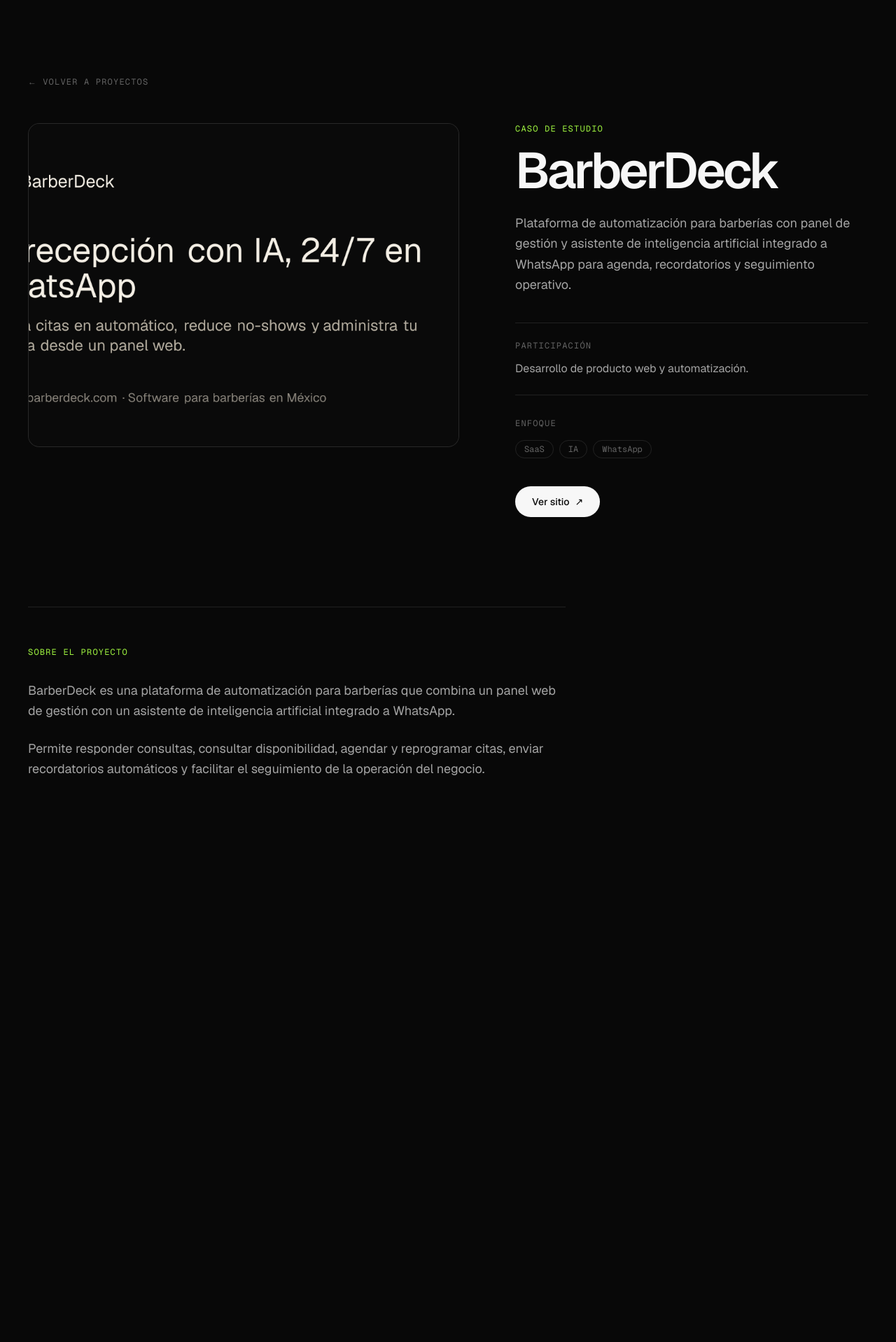
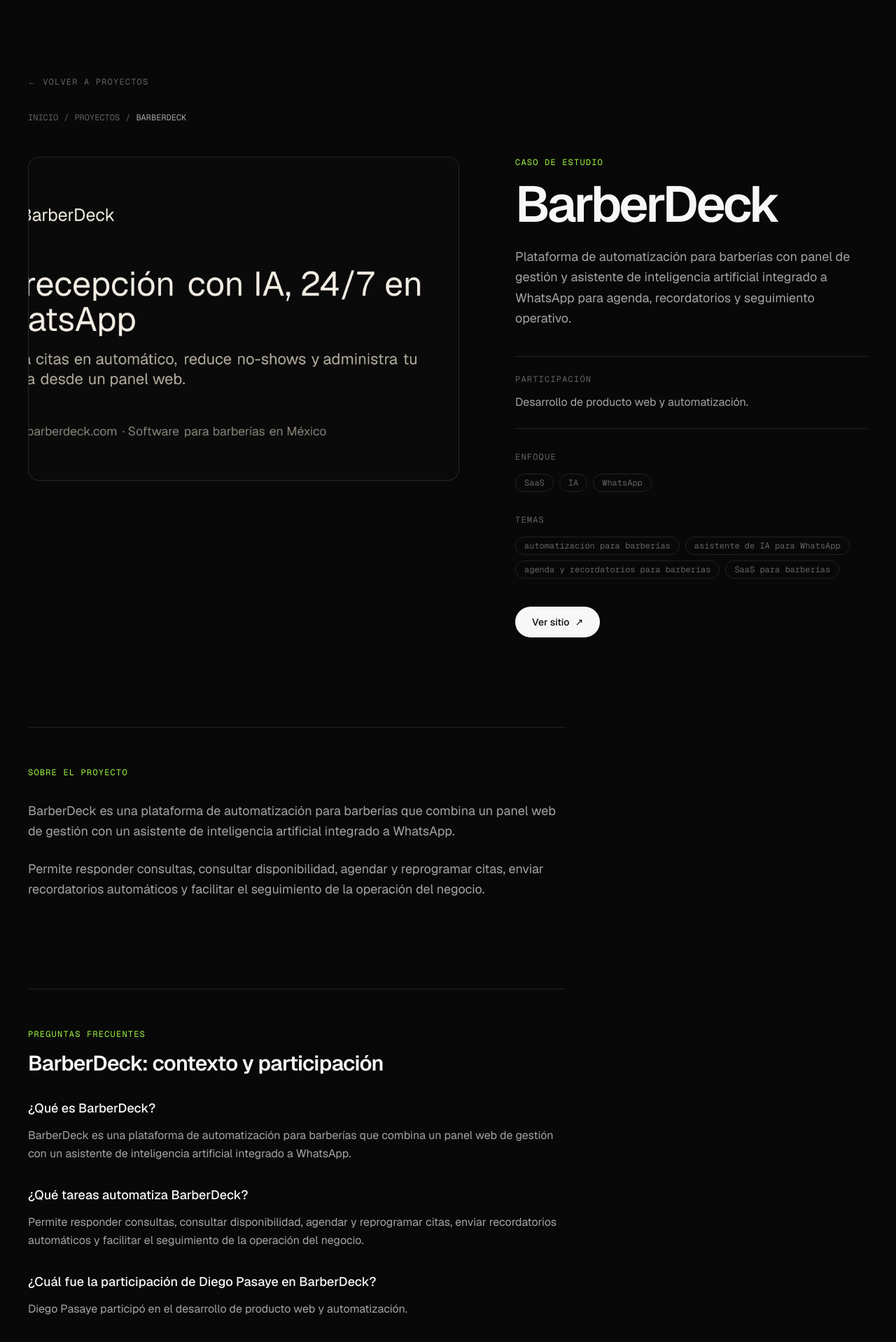
Before and after one commit to DiegoPasaye/portafolio, a Next.js app: page /barberdeck in a window 1280 px wide. Shown: the part 40-1958 px from the top of the page at 70% size. Before the commit the page ends 1297 px from the top, so only its background shows below. Built offline with nearby package versions, Linux system fonts and the light colour scheme.

Commit message:
SEO Upgrade

```diff
--- a/src/app/[slug]/page.tsx
+++ b/src/app/[slug]/page.tsx
@@ -20,17 +20,18 @@
 
   if (!project) return {}
 
-  const title = `${project.name} | Diego Pasaye`
+  const title = project.seoTitle
   const url = `/${project.slug}`
 
   return {
     title,
-    description: project.summary,
+    description: project.seoDescription,
+    keywords: project.keyPhrases,
     alternates: { canonical: url },
     openGraph: {
       type: 'website',
       title,
-      description: project.summary,
+      description: project.seoDescription,
       url,
       siteName: SITE_NAME,
       locale: 'es_MX',
@@ -39,7 +40,7 @@
     twitter: {
       card: 'summary_large_image',
       title,
-      description: project.summary,
+      description: project.seoDescription,
       images: [{ url: project.image, alt: `${project.name} — Diego Pasaye` }],
     },
   }
@@ -61,6 +62,7 @@
         url: canonicalUrl,
         name: `${project.name} | Diego Pasaye`,
         description: project.summary,
+        keywords: project.keyPhrases,
         inLanguage: 'es-MX',
         isPartOf: { '@id': `${SITE_URL}/#website` },
         mainEntity: { '@id': `${canonicalUrl}#project` },
@@ -75,6 +77,42 @@
         inLanguage: 'es-MX',
         author: { '@id': `${SITE_URL}/#person` },
         mainEntityOfPage: { '@id': `${canonicalUrl}#webpage` },
+      },
+      {
+        '@type': 'BreadcrumbList',
+        '@id': `${canonicalUrl}#breadcrumb`,
+        itemListElement: [
+          {
+            '@type': 'ListItem',
+            position: 1,
+            name: 'Inicio',
+            item: SITE_URL,
+          },
+          {
+            '@type': 'ListItem',
+            position: 2,
+            name: 'Proyectos',
+            item: `${SITE_URL}/#projects`,
+          },
+          {
+            '@type': 'ListItem',
+            position: 3,
+            name: project.name,
+            item: canonicalUrl,
+          },
+        ],
+      },
+      {
+        '@type': 'FAQPage',
+        '@id': `${canonicalUrl}#faq`,
+        mainEntity: project.faqs.map((faq) => ({
+          '@type': 'Question',
+          name: faq.question,
+          acceptedAnswer: {
+            '@type': 'Answer',
+            text: faq.answer,
+          },
+        })),
       },
     ],
   }
@@ -92,6 +130,20 @@
         <span>←</span>
         VOLVER A PROYECTOS
       </Link>
+
+      <nav aria-label="Ruta de navegación" className="mt-8 flex gap-2 font-mono text-xs text-faint">
+        <Link href="/" className="hover:text-fg">
+          INICIO
+        </Link>
+        <span aria-hidden="true">/</span>
+        <Link href="/#projects" className="hover:text-fg">
+          PROYECTOS
+        </Link>
+        <span aria-hidden="true">/</span>
+        <span aria-current="page" className="text-muted">
+          {project.name.toUpperCase()}
+        </span>
+      </nav>
 
       <div className="mt-12 grid gap-12 lg:grid-cols-[1.1fr_0.9fr] lg:items-start lg:gap-20">
         <div className="overflow-hidden rounded-2xl border border-line bg-surface">
@@ -128,6 +180,17 @@
             </div>
           </div>
 
+          <div className="mt-8">
+            <p className="font-mono text-xs tracking-widest text-faint">TEMAS</p>
+            <ul className="mt-4 flex flex-wrap gap-2" aria-label={`Temas de ${project.name}`}>
+              {project.keyPhrases.map((phrase) => (
+                <li key={phrase} className="rounded-full border border-line px-3 py-1 font-mono text-xs text-faint">
+                  {phrase}
+                </li>
+              ))}
+            </ul>
+          </div>
+
           {project.demo ? (
             <a
               href={project.demo}
@@ -150,6 +213,21 @@
           ))}
         </div>
       </section>
+
+      <section className="mt-20 max-w-3xl border-t border-line pt-10 md:mt-32 md:pt-14" aria-labelledby="project-faqs">
+        <p className="font-mono text-xs tracking-widest text-accent">PREGUNTAS FRECUENTES</p>
+        <h2 id="project-faqs" className="mt-4 text-3xl font-semibold tracking-tight">
+          {project.name}: contexto y participación
+        </h2>
+        <dl className="mt-8 space-y-8">
+          {project.faqs.map((faq) => (
+            <div key={faq.question}>
+              <dt className="text-lg font-medium">{faq.question}</dt>
+              <dd className="mt-3 leading-relaxed text-muted">{faq.answer}</dd>
+            </div>
+          ))}
+        </dl>
+      </section>
     </main>
   )
 }
--- a/src/app/components/FAQ.tsx
+++ b/src/app/components/FAQ.tsx
@@ -6,7 +6,7 @@
 const faqs = [
   {
     q: '¿Quién es Diego Pasaye?',
-    a: 'Diego Pasaye es Desarrollador Full Stack y recién egresado de Ingeniería en Tecnologías de la Información por la Universidad Tecnológica de Morelia. Construye productos web con React, Next.js, TypeScript, Python, FastAPI e inteligencia artificial.',
+    a: 'Diego Pasaye es Desarrollador Full Stack con más de 18 meses de experiencia profesional y egresado de Ingeniería en Tecnologías de la Información por la Universidad Tecnológica de Morelia. Construye productos web con React, Next.js, TypeScript, Python, FastAPI e inteligencia artificial.',
   },
   {
     q: '¿Qué productos desarrolla Diego Pasaye?',
--- a/src/app/components/Hero.tsx
+++ b/src/app/components/Hero.tsx
@@ -111,7 +111,7 @@
       <div className="flex flex-col gap-10">
         <div className="flex flex-col gap-8 md:flex-row md:items-end md:justify-between">
           <p data-fade className="max-w-lg text-pretty text-sm leading-relaxed text-muted md:text-base">
-            Desarrollador Full Stack y recién egresado de Ingeniería en Tecnologías de la Información.
+            Desarrollador Full Stack con más de 18 meses de experiencia profesional y egresado de Ingeniería en Tecnologías de la Información.
             Construyo productos web para los sectores de construcción, comercio electrónico y gobierno.
           </p>
           <div data-fade className="flex shrink-0 gap-3">
--- a/src/app/components/JsonLd.tsx
+++ b/src/app/components/JsonLd.tsx
@@ -24,7 +24,7 @@
       // image: add once a real hosted headshot exists in /public (boosts knowledge-panel eligibility).
       jobTitle: 'Desarrollador Full Stack',
       description:
-        'Desarrollador Full Stack y recién egresado de Ingeniería en Tecnologías de la Información, con experiencia en productos web para construcción, comercio electrónico y gobierno.',
+        'Desarrollador Full Stack con más de 18 meses de experiencia profesional y egresado de Ingeniería en Tecnologías de la Información, con experiencia en productos web para construcción, comercio electrónico y gobierno.',
       email: 'mailto:pasayealvarado@gmail.com',
       knowsLanguage: ['es-MX', 'en'],
       address: {
@@ -143,7 +143,7 @@
           name: '¿Quién es Diego Pasaye?',
           acceptedAnswer: {
             '@type': 'Answer',
-            text: 'Diego Pasaye es Desarrollador Full Stack y recién egresado de Ingeniería en Tecnologías de la Información por la Universidad Tecnológica de Morelia. Construye productos web con React, Next.js, TypeScript, Python, FastAPI e inteligencia artificial.',
+            text: 'Diego Pasaye es Desarrollador Full Stack con más de 18 meses de experiencia profesional y egresado de Ingeniería en Tecnologías de la Información por la Universidad Tecnológica de Morelia. Construye productos web con React, Next.js, TypeScript, Python, FastAPI e inteligencia artificial.',
           },
         },
         {
--- a/src/app/data.ts
+++ b/src/app/data.ts
@@ -25,7 +25,7 @@
 export const stats = [
   { value: 4, suffix: '', label: 'PROYECTOS DESTACADOS' },
   { value: 3, suffix: '', label: 'SECTORES' },
-  { value: 2024, suffix: '', label: 'PRIMERA EXPERIENCIA' },
+  { value: 18, suffix: '+', label: 'MESES DE EXPERIENCIA' },
 ]
 
 export const skills = [
@@ -40,9 +40,13 @@
   name: string
   image: string
   summary: string
+  seoTitle: string
+  seoDescription: string
+  keyPhrases: string[]
   overview: string[]
   role: string
   tools: string[]
+  faqs: Array<{ question: string; answer: string }>
   demo?: string
 }
 
@@ -53,12 +57,37 @@
     image: '/licitaProject.png',
     summary:
       'Plataforma full stack desarrollada en equipo para centralizar información, estructurar flujos de trabajo y aplicar inteligencia artificial en la preparación documental de licitaciones de obra pública.',
+    seoTitle: 'Licita: automatización de licitaciones con IA | Diego Pasaye',
+    seoDescription:
+      'Caso de estudio de Licita: plataforma desarrollada en equipo para automatizar y organizar la preparación documental de licitaciones de obra pública con inteligencia artificial.',
+    keyPhrases: [
+      'automatización de licitaciones',
+      'licitaciones de obra pública',
+      'inteligencia artificial para licitaciones',
+      'preparación documental de licitaciones',
+    ],
     overview: [
       'Licita es una plataforma full stack desarrollada en equipo para centralizar información y estructurar flujos de trabajo de licitaciones de obra pública.',
       'El proyecto aplica inteligencia artificial en la preparación documental para apoyar la organización de propuestas económicas, técnicas y legales.',
     ],
     role: 'Desarrollo Full Stack en equipo.',
     tools: ['React', 'Next.js', 'TypeScript', 'Python', 'FastAPI', 'IA'],
+    faqs: [
+      {
+        question: '¿Qué es Licita?',
+        answer:
+          'Licita es una plataforma full stack desarrollada en equipo para centralizar información y estructurar flujos de trabajo de licitaciones de obra pública.',
+      },
+      {
+        question: '¿Qué procesos apoya Licita?',
+        answer:
+          'El proyecto aplica inteligencia artificial en la preparación documental para apoyar la organización de propuestas económicas, técnicas y legales.',
+      },
+      {
+        question: '¿Cuál fue la participación de Diego Pasaye en Licita?',
+        answer: 'Diego Pasaye participó en el desarrollo Full Stack dentro de un equipo.',
+      },
+    ],
     demo: 'https://licitacionfrontend.vercel.app',
   },
   {
@@ -67,12 +96,37 @@
     image: '/barberdeckProject.png',
     summary:
       'Plataforma de automatización para barberías con panel de gestión y asistente de inteligencia artificial integrado a WhatsApp para agenda, recordatorios y seguimiento operativo.',
+    seoTitle: 'BarberDeck: automatización para barberías con IA | Diego Pasaye',
+    seoDescription:
+      'Caso de estudio de BarberDeck: plataforma SaaS para automatizar consultas, disponibilidad, citas y recordatorios de barberías con IA y WhatsApp.',
+    keyPhrases: [
+      'automatización para barberías',
+      'asistente de IA para WhatsApp',
+      'agenda y recordatorios para barberías',
+      'SaaS para barberías',
+    ],
     overview: [
       'BarberDeck es una plataforma de automatización para barberías que combina un panel web de gestión con un asistente de inteligencia artificial integrado a WhatsApp.',
       'Permite responder consultas, consultar disponibilidad, agendar y reprogramar citas, enviar recordatorios automáticos y facilitar el seguimiento de la operación del negocio.',
     ],
     role: 'Desarrollo de producto web y automatización.',
     tools: ['SaaS', 'IA', 'WhatsApp'],
+    faqs: [
+      {
+        question: '¿Qué es BarberDeck?',
+        answer:
+          'BarberDeck es una plataforma de automatización para barberías que combina un panel web de gestión con un asistente de inteligencia artificial integrado a WhatsApp.',
+      },
+      {
+        question: '¿Qué tareas automatiza BarberDeck?',
+        answer:
+          'Permite responder consultas, consultar disponibilidad, agendar y reprogramar citas, enviar recordatorios automáticos y facilitar el seguimiento de la operación del negocio.',
+      },
+      {
+        question: '¿Cuál fue la participación de Diego Pasaye en BarberDeck?',
+        answer: 'Diego Pasaye participó en el desarrollo de producto web y automatización.',
+      },
+    ],
     demo: 'https://www.barberdeck.com/',
   },
   {
@@ -81,6 +135,15 @@
     image: '/nakaweProject.png',
     summary:
       'Plataforma de comercio electrónico desarrollada en equipo para exhibir productos artesanales y facilitar su comercialización a nivel nacional.',
+    seoTitle: 'Nakawé: e-commerce de artesanías mexicanas | Diego Pasaye',
+    seoDescription:
+      'Caso de estudio de Nakawé: plataforma de e-commerce desarrollada en equipo para exhibir productos artesanales y conectar comunidades con compradores.',
+    keyPhrases: [
+      'e-commerce de artesanías mexicanas',
+      'desarrollo frontend para e-commerce',
+      'plataforma para fundación mexicana',
+      'comercio justo y artesanías',
+    ],
     overview: [
       'Participé en el desarrollo frontend de Nakawé, una plataforma web para una fundación mexicana enfocada en la preservación de tradiciones artesanales, sostenibilidad y desarrollo de comunidades.',
       'El proyecto incluye una experiencia de e-commerce para presentar y comercializar piezas artesanales, junto con funcionalidades para explorar colecciones, productos y el trabajo de las comunidades.',
@@ -88,6 +151,23 @@
     ],
     role: 'Participación en desarrollo frontend, dentro de un equipo de dos personas.',
     tools: ['E-commerce', 'Desarrollo Full Stack'],
+    faqs: [
+      {
+        question: '¿Qué es Nakawé?',
+        answer:
+          'Nakawé es una plataforma web para una fundación mexicana enfocada en la preservación de tradiciones artesanales, sostenibilidad y desarrollo de comunidades.',
+      },
+      {
+        question: '¿Qué incluye la plataforma Nakawé?',
+        answer:
+          'Incluye una experiencia de e-commerce para presentar y comercializar piezas artesanales, junto con contenidos sobre colecciones, productos y comunidades.',
+      },
+      {
+        question: '¿Cuál fue la participación de Diego Pasaye en Nakawé?',
+        answer:
+          'Diego Pasaye participó en el desarrollo frontend y en la construcción de interfaces y experiencias de usuario dentro de un equipo de dos personas.',
+      },
+    ],
     demo: 'https://nakawe.vercel.app',
   },
   {
@@ -96,12 +176,37 @@
     image: '/pladiermoProject.jpeg',
     summary:
       'Plataforma Digital de Entrega-Recepción para el Municipio de Morelia. Participé en el desarrollo frontend de interfaces, formularios y recorridos de usuario para digitalizar procesos y actas de entrega-recepción.',
+    seoTitle: 'PLADIERMO: entrega-recepción digital en Morelia | Diego Pasaye',
+    seoDescription:
+      'Caso de estudio de PLADIERMO: plataforma institucional para digitalizar los procesos y actas de entrega-recepción del Municipio de Morelia.',
+    keyPhrases: [
+      'plataforma de entrega-recepción digital',
+      'gobierno digital en Morelia',
+      'desarrollo frontend institucional',
+      'digitalización de actas de entrega-recepción',
+    ],
     overview: [
       'Pladiermo es una Plataforma Digital de Entrega-Recepción para el Municipio de Morelia.',
       'Participé en el desarrollo frontend de interfaces, formularios y recorridos de usuario para digitalizar procesos y actas de entrega-recepción.',
     ],
     role: 'Participación en desarrollo frontend institucional.',
     tools: ['Frontend', 'Gobierno digital'],
+    faqs: [
+      {
+        question: '¿Qué es PLADIERMO?',
+        answer: 'PLADIERMO es la Plataforma Digital de Entrega-Recepción para el Municipio de Morelia.',
+      },
+      {
+        question: '¿Qué proceso digitaliza PLADIERMO?',
+        answer:
+          'Digitaliza procesos y actas de entrega-recepción mediante interfaces, formularios y recorridos de usuario.',
+      },
+      {
+        question: '¿Cuál fue la participación de Diego Pasaye en PLADIERMO?',
+        answer:
+          'Diego Pasaye participó en el desarrollo frontend institucional de interfaces, formularios y recorridos de usuario.',
+      },
+    ],
   },
 ]
 
--- a/src/app/layout.tsx
+++ b/src/app/layout.tsx
@@ -12,7 +12,7 @@
   metadataBase: new URL(SITE_URL),
   title: 'Diego Pasaye — Desarrollador Full Stack',
   description:
-    'Diego Pasaye es Desarrollador Full Stack en Morelia, Michoacán. Construye productos web con React, Next.js, TypeScript, Python, FastAPI e inteligencia artificial.',
+    'Diego Pasaye es Desarrollador Full Stack en Morelia, Michoacán, con más de 18 meses de experiencia profesional. Construye productos web con React, Next.js, TypeScript, Python, FastAPI e inteligencia artificial.',
   keywords: [
     'Diego Pasaye',
     'Diego Pasaye developer',
@@ -34,7 +34,7 @@
   openGraph: {
     title: 'Diego Pasaye — Desarrollador Full Stack',
     description:
-      'Desarrollador Full Stack en Morelia, Michoacán. React, Next.js, TypeScript, Python, FastAPI e inteligencia artificial.',
+      'Desarrollador Full Stack en Morelia, Michoacán, con más de 18 meses de experiencia profesional. React, Next.js, TypeScript, Python, FastAPI e inteligencia artificial.',
     url: 'https://diegopasaye.dev',
     siteName: 'Diego Pasaye',
     locale: 'es_MX',
@@ -43,7 +43,7 @@
   twitter: {
     card: 'summary_large_image',
     title: 'Diego Pasaye — Desarrollador Full Stack',
-    description: 'React, Next.js, TypeScript, Python, FastAPI e inteligencia artificial.',
+    description: 'Más de 18 meses de experiencia profesional con React, Next.js, TypeScript, Python, FastAPI e inteligencia artificial.',
   },
   robots: {
     index: true,
```
Also changed, not shown: public/llms-full.txt, public/llms.txt, 1 other file (tests, documents, lock files or other folders).
